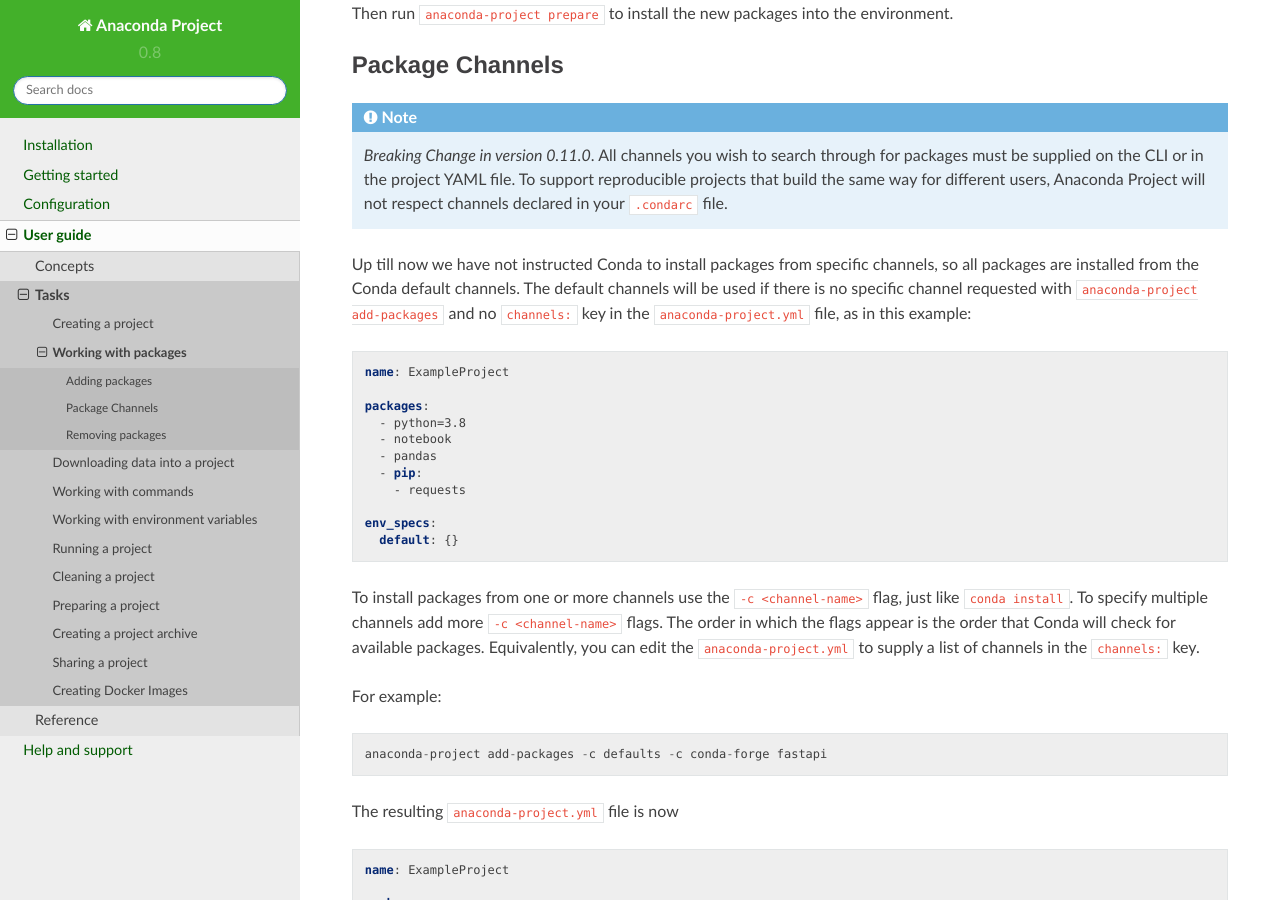
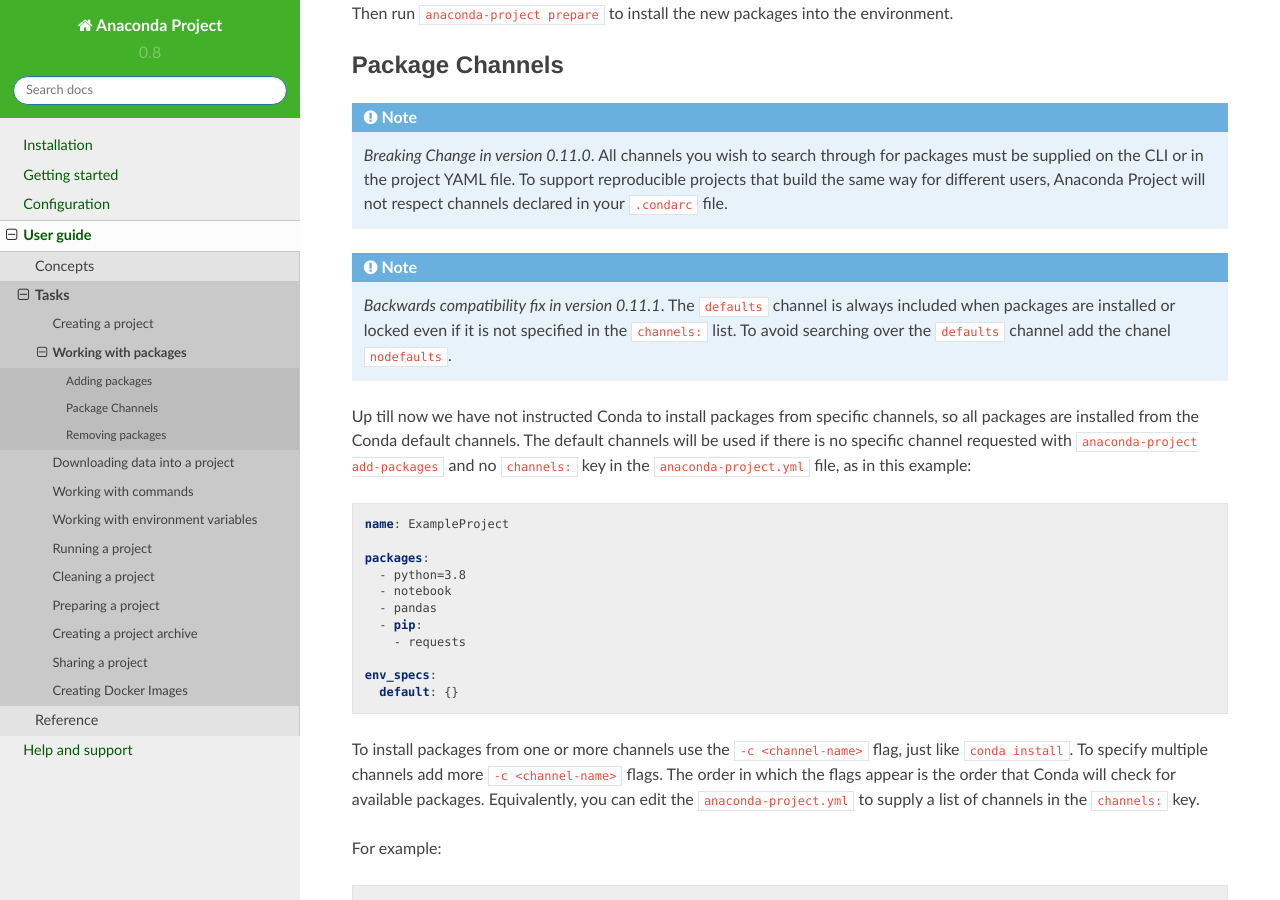
Before and after one commit to anaconda/anaconda-project, a Sphinx documentation site: the page built from docs/source/user-guide/tasks/work-with-packages.rst, in a window 1280 px wide and 900 px high, scrolled down 1973 px. Built offline with Sphinx 7.4.7 and the Read the Docs theme 2.0.0, drawn with Linux system fonts in a browser that asks for light colours.

Commit message:
note in docs

```diff
--- a/docs/source/user-guide/tasks/work-with-packages.rst
+++ b/docs/source/user-guide/tasks/work-with-packages.rst
@@ -113,6 +113,11 @@
   *Breaking Change in version 0.11.0*. All channels you wish to search through for packages must be supplied on the CLI
   or in the project YAML file.  To support reproducible projects that build the same way for different users, Anaconda Project will not respect channels declared in your ``.condarc`` file.
 
+.. note::
+  *Backwards compatibility fix in version 0.11.1*. The ``defaults`` channel is always included when packages are installed
+  or locked even if it is not specified in the ``channels:`` list. To avoid searching over the ``defaults`` channel add the chanel ``nodefaults``.
+
+
 Up till now we have not instructed Conda to install packages from specific channels, so all packages are installed from
 the Conda default channels. The default channels
 will be used if there is no specific channel requested with ``anaconda-project add-packages`` and
@@ -160,6 +165,8 @@
 
   env_specs:
     default: {}
+
+
 
 
 *****************
```
